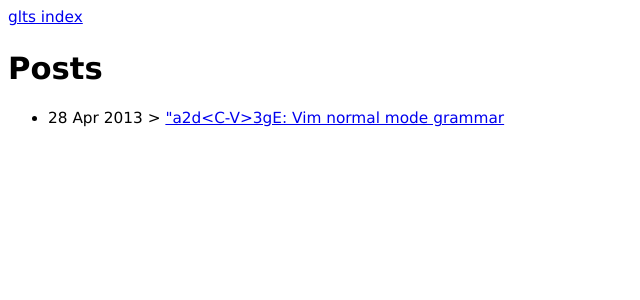
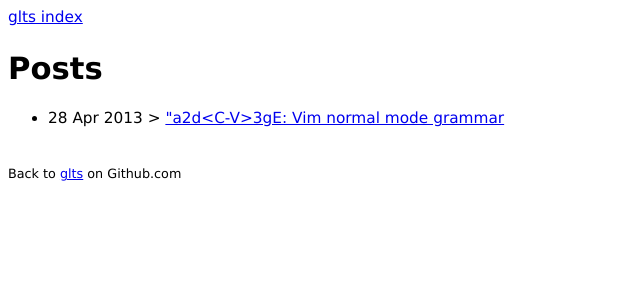
Before and after one commit to glts/glts.github.io, a Jekyll site: the page built from index.html, in a window 1280 px wide. Shown: the top 300 px of the page, without its empty margins (0-640 px from the left). Built offline with Jekyll 4.4.1, drawn with Linux system fonts in a browser that asks for light colours.

Commit message:
Added backlink to Github.com

```diff
--- a/index.html
+++ b/index.html
@@ -8,3 +8,7 @@ title: glts index
     <li><span>{{ post.date | date_to_string }}</span> &gt; <a href="{{ post.url }}">{{ post.title }}</a></li>
   {% endfor %}
 </ul>
+
+<br />
+
+<small>Back to <a href="https://github.com/glts">glts</a> on Github.com</small>
```
